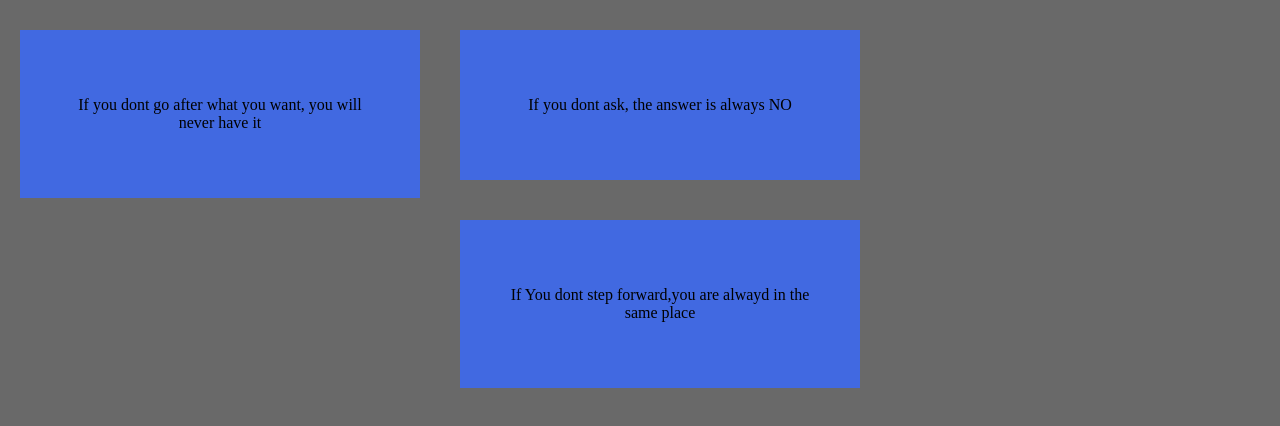
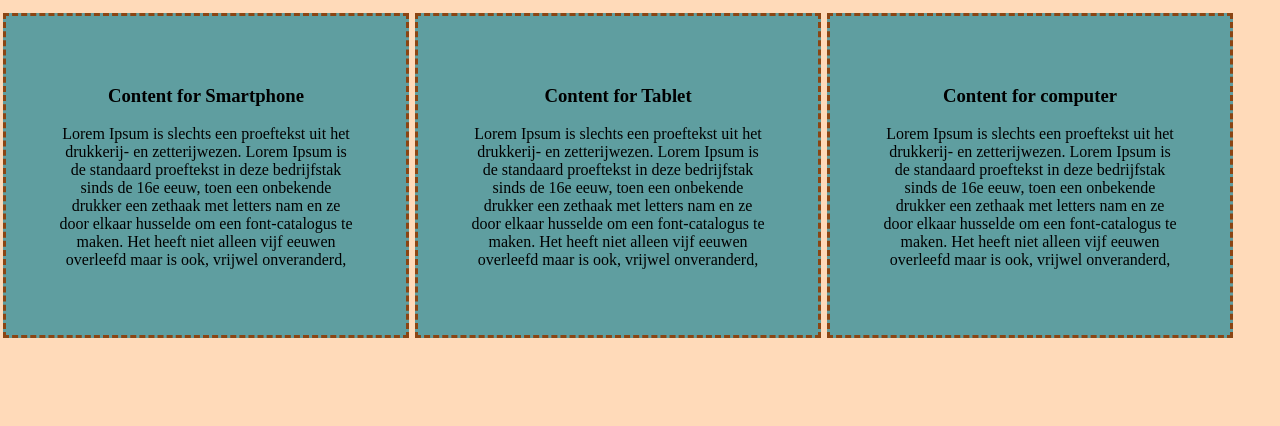
Before and after one commit to 180485/responsiveness, a plain HTML site: page index2.html in a window 1280 px wide. Drawn offline with Linux system fonts and the light colour scheme.

Commit message:
first commit

```diff
--- a/color.css
+++ b/color.css
@@ -1,32 +1,37 @@
 body {
     padding: 0;
-    margin: 0;
-    background-color:dimgray;
+    margin: auto;
+    background-color: peachpuff;
 }
 .body-responsive{
     margin-bottom:10px;
+}
 
-}
 .body-responsive .colomn-four {
-    background-color:royalblue;
+    background-color:cadetblue;
     float: left;
     text-align:center;
     width: 300px;
-    border: 15px darkred;
+    border: 15px ;
     padding: 50px;
-    margin: 20px;
+    margin: 50px;
 }
-@media only screen and (max-width:720px){
+.body-responsive.colomn-four h3 , .body-responsive .colomn-four {
+    margin: 3px;
+    border: 3px dashed saddlebrown;
+}
+
+@media (max-width:720px){
     .body-responsive .colomn-four {
-        background-color:coral;
+        background-color:lightpink;
         float:left;
         width:25%;
     }
 }
-@media only screen and (min-width:720px) and (max-width:992px){
+@media (min-width:720px) and (max-width:1024px){
     .body-responsive .colomn-four {
-        background-color: #cf2fb9;
+        background-color:orange;
         float:left;
-        width: 100%;
+        width: 75%;
     }
 }
--- a/index2.html
+++ b/index2.html
@@ -8,14 +8,23 @@
 <body>
 <div class="body-responsive">
 <div class=colomn-four>
-  <p>If you dont go after what you want, you will never have it</p>
+  <h3>Content for Smartphone</h3>
+  <p>Lorem Ipsum is slechts een proeftekst uit het drukkerij- en zetterijwezen. Lorem Ipsum is de standaard proeftekst in deze bedrijfstak sinds de 16e eeuw,
+    toen een onbekende drukker een zethaak met letters nam en ze door elkaar husselde om een font-catalogus te maken.
+    Het heeft niet alleen vijf eeuwen overleefd maar is ook, vrijwel onveranderd,</p>
 </div>
   <div class="colomn-four">
-    <p>If you dont ask, the answer is always NO</p>
+    <h3>Content for Tablet</h3>
+    <p>Lorem Ipsum is slechts een proeftekst uit het drukkerij- en zetterijwezen. Lorem Ipsum is de standaard proeftekst in deze bedrijfstak sinds de 16e eeuw,
+      toen een onbekende drukker een zethaak met letters nam en ze door elkaar husselde om een font-catalogus te maken.
+      Het heeft niet alleen vijf eeuwen overleefd maar is ook, vrijwel onveranderd,</p>
   </div>
   <div class="colomn-four">
-    <p>If You dont step forward,you are alwayd in the same place</p>
-</div>
+    <h3>Content for computer</h3>
+    <p>Lorem Ipsum is slechts een proeftekst uit het drukkerij- en zetterijwezen. Lorem Ipsum is de standaard proeftekst in deze bedrijfstak sinds de 16e eeuw,
+      toen een onbekende drukker een zethaak met letters nam en ze door elkaar husselde om een font-catalogus te maken.
+      Het heeft niet alleen vijf eeuwen overleefd maar is ook, vrijwel onveranderd,</p>
+  </div>
 </div>
 </body>
 </html>
```
Also changed, not shown: 1 other file.
